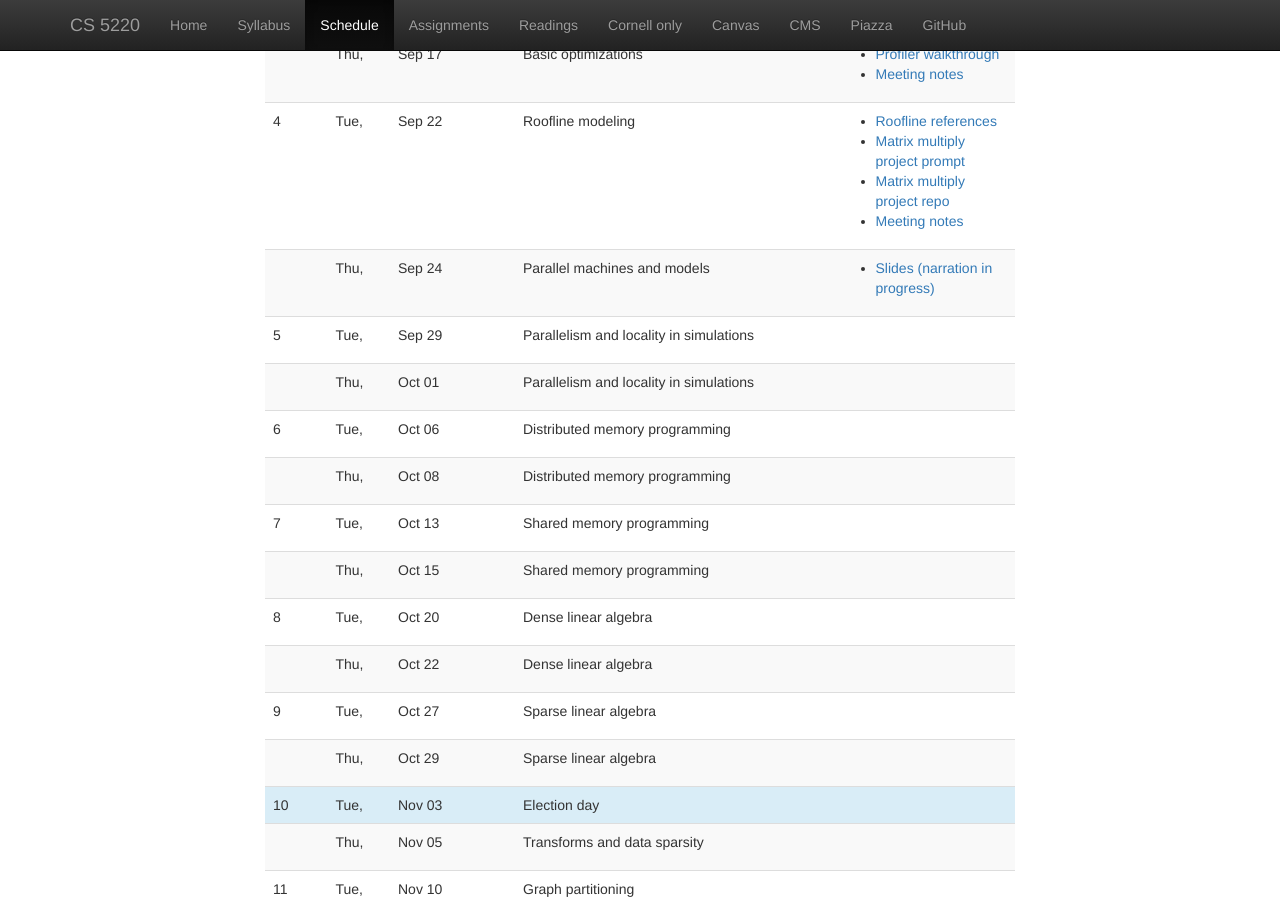
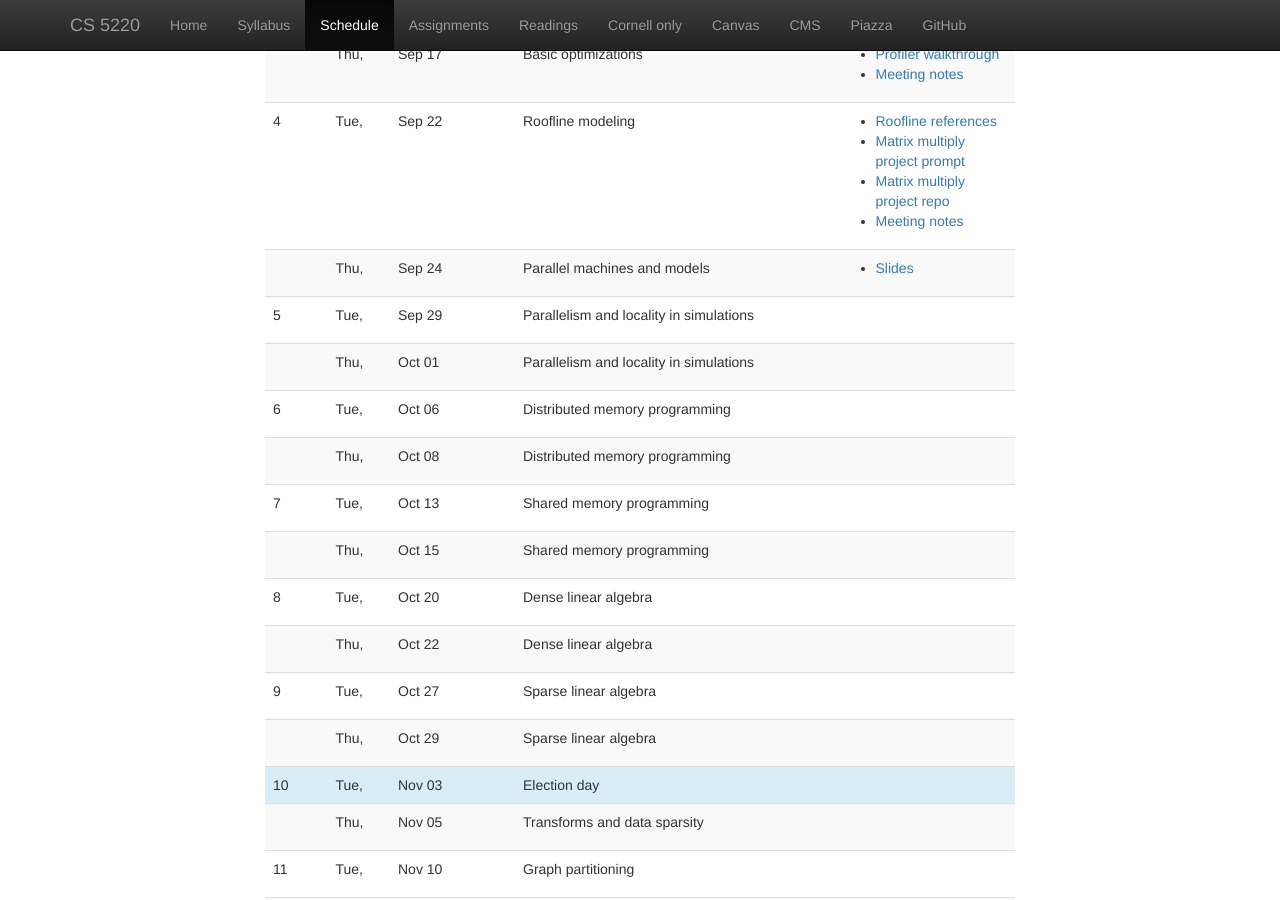
Before and after one commit to cs5220-f20/web, a Jekyll site: the page built from web/schedule.html, in a window 1280 px wide and 900 px high, scrolled down 590 px. Built offline with Jekyll 4.4.1, drawn with Linux system fonts in a browser that asks for light colours; nearby versions of some CDN libraries.

Commit message:
Remove "in progress" note for 9/24 narration.

```diff
--- a/web/_data/lectures.yml
+++ b/web/_data/lectures.yml
@@ -76,7 +76,7 @@
   date: 2020-09-24
   info: Parallel machines and models
   files:
-    - info: Slides (narration in progress)
+    - info: Slides
       file: lec/2020-09-24-machine-model.html
 # =================
 # Week 4
```
